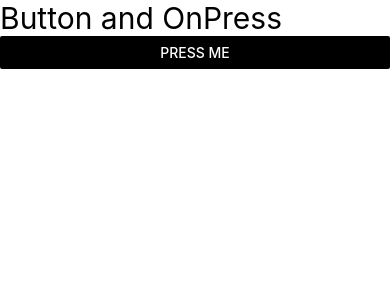
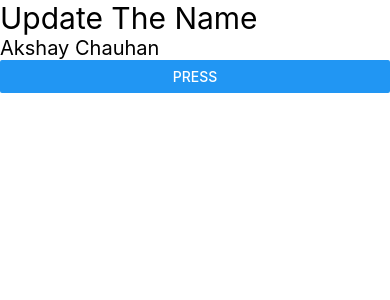
Before and after one commit to Mritunjay0001/React-Native, a React Native app: screen / in a window 390 px wide. Shown: the top 300 px of the page. Built offline with nearby package versions, Linux system fonts and the light colour scheme.

Commit message:
update the value on onpress with usestate

```diff
--- a/App.js
+++ b/App.js
@@ -1,5 +1,5 @@
 
-import React from 'react';
+import React, { useState } from 'react';
 
 // import type {PropsWithChildren} from 'react';
 import {
@@ -11,17 +11,21 @@ import {
 import MyData from './components/MyData';
 
 
-const name= "akshay";
-let age= 20;
-var email= "akshay@gmail.com";
+// const name= "akshay";
+// let age= 20;
+// var email= "akshay@gmail.com";
 
-const pressCheck=()=>{
-  console.warn("Button Pressed")
-}
+// const pressCheck=()=>{
+//   console.warn("Button Pressed")
+// }
 
 
 function App() {
+  const [name,setName]=useState("Akshay Chauhan")
 
+  function updateIt(){
+    setName("rajput")
+  }
   return (
 //     <View>
 //       {/* this is the first thing ---------> */}
@@ -56,8 +60,20 @@ function App() {
 <View>
    {/* ------WE ARE GOING TO ADD BUTTON AND ALL------- */}
 
-   <Text style={{fontSize:30}}>Button and OnPress</Text>
-   <Button title='Press Me' onPress={pressCheck} color={'black'}></Button>
+   {/* <Text style={{fontSize:30}}>Button and OnPress</Text>
+   <Button title='Press Me' onPress={pressCheck} color={'black'}></Button> */}
+
+ {/* ------------USSTATE IN NATIVE AND UPDATE IN ONPRESS---- */}
+
+ <Text style={{fontSize:30}}>Update The Name</Text>
+ <Text style={{fontSize:20}}>{name}</Text>
+
+ {/* -------this is how we can set name and update name with parameter--- */}
+ {/* <Button title='press' onPress={()=>setName("Sonu")}></Button> */}
+
+ {/* -----------this is how wer can update date with function call---- */}
+<Button title='press' onPress={updateIt}></Button>
+
 </View>
 
   );
```
